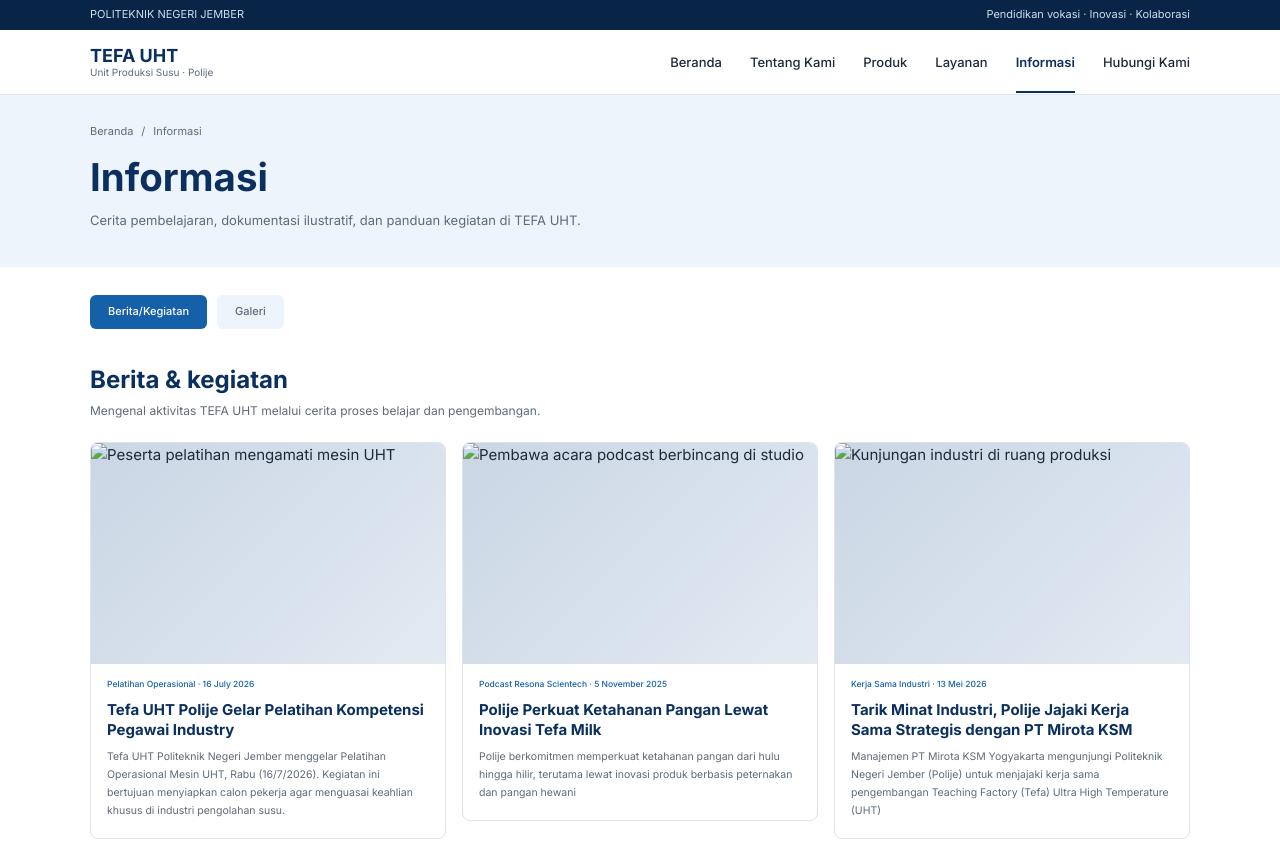
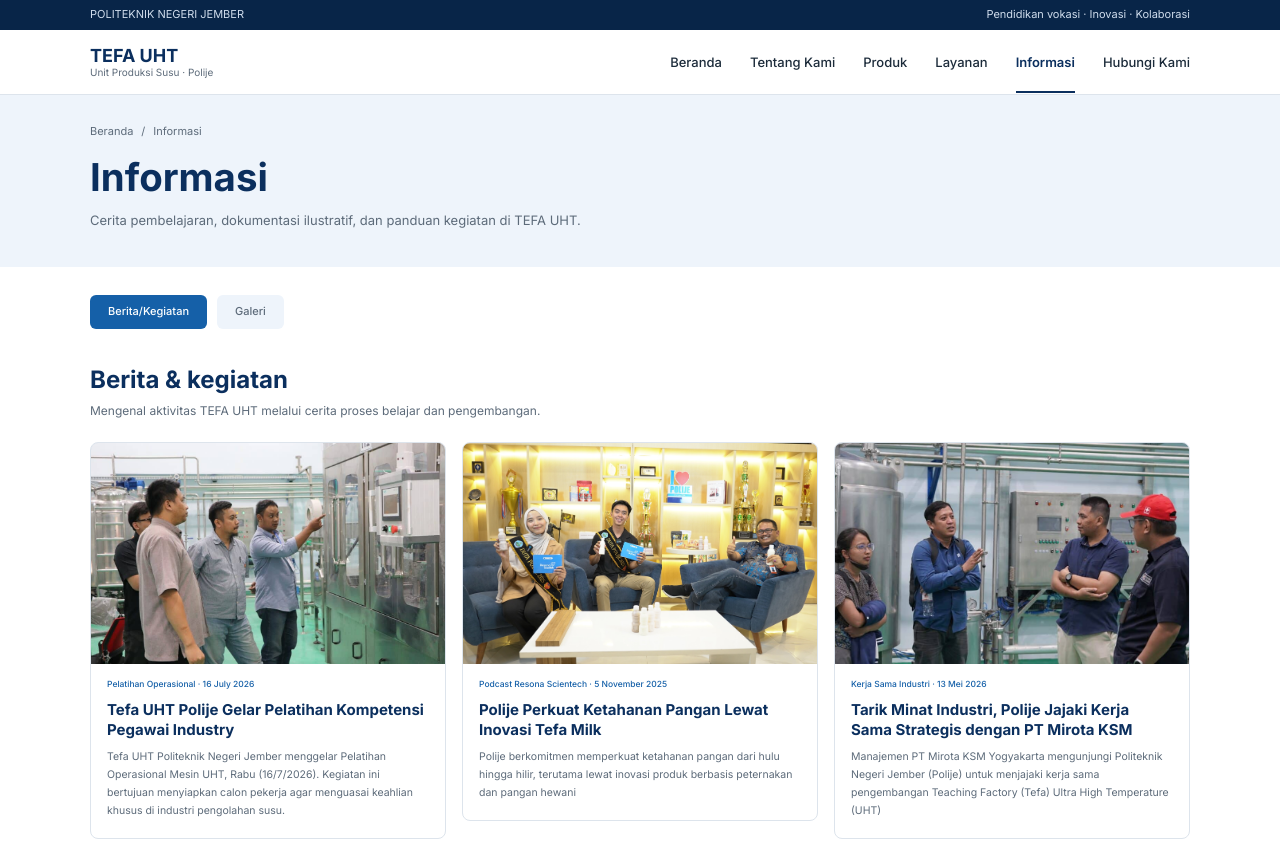
Before and after one commit to Dzakki-08/TEFA-UHT, a plain HTML site: page informasi.html in a window 1280 px wide. Shown: the top 842 px of the page. Drawn offline with Linux system fonts and the light colour scheme.

Commit message:
tambah foto

```diff
--- a/informasi.html
+++ b/informasi.html
@@ -55,7 +55,7 @@
       </div>
       <div class="news__grid">
         <article class="news-card">
-          <div class="img-box news-card__img"><img src="img/berita-1.jpg" alt="Peserta pelatihan mengamati mesin UHT"></div>
+          <div class="img-box news-card__img"><img src="foto/Berita2.jpg" alt="Peserta pelatihan mengamati mesin UHT"></div>
           <div class="news-card__body">
             <p class="news-card__meta">Pelatihan Operasional · 16 July 2026</p>
             <h3>Tefa UHT Polije Gelar Pelatihan Kompetensi Pegawai Industry</h3>
@@ -63,7 +63,7 @@
           </div>
         </article>
         <article class="news-card">
-          <div class="img-box news-card__img"><img src="img/berita-2.jpg" alt="Pembawa acara podcast berbincang di studio"></div>
+          <div class="img-box news-card__img"><img src="foto/Berita1.jpg" alt="Pembawa acara podcast berbincang di studio"></div>
           <div class="news-card__body">
             <p class="news-card__meta">Podcast Resona Scientech · 5 November 2025</p>
             <h3>Polije Perkuat Ketahanan Pangan Lewat Inovasi Tefa Milk</h3>
@@ -71,7 +71,7 @@
           </div>
         </article>
         <article class="news-card">
-          <div class="img-box news-card__img"><img src="img/berita-3.jpg" alt="Kunjungan industri di ruang produksi"></div>
+          <div class="img-box news-card__img"><img src="foto/Berita3.jpg" alt="Kunjungan industri di ruang produksi"></div>
           <div class="news-card__body">
             <p class="news-card__meta">Kerja Sama Industri · 13 Mei 2026</p>
             <h3>Tarik Minat Industri, Polije Jajaki Kerja Sama Strategis dengan PT Mirota KSM</h3>
```
Also changed, not shown: Beranda.html (+2 -2 lines), hubungi.html (+1 -1 lines), tentang.html (+1 -1 lines), foto/Berita1.jpg (added), foto/Berita2.jpg (added), foto/Berita3.jpg (added), foto/Bernada1.jpeg (renamed from foto/WhatsApp-Image-2025-03-14-at-08.51.03.jpeg), foto/susu strawberry.jpeg (renamed from foto/WhatsApp Image 2026-11-08 at 18.43.54.jpeg), foto/tentang.jpg (added).
